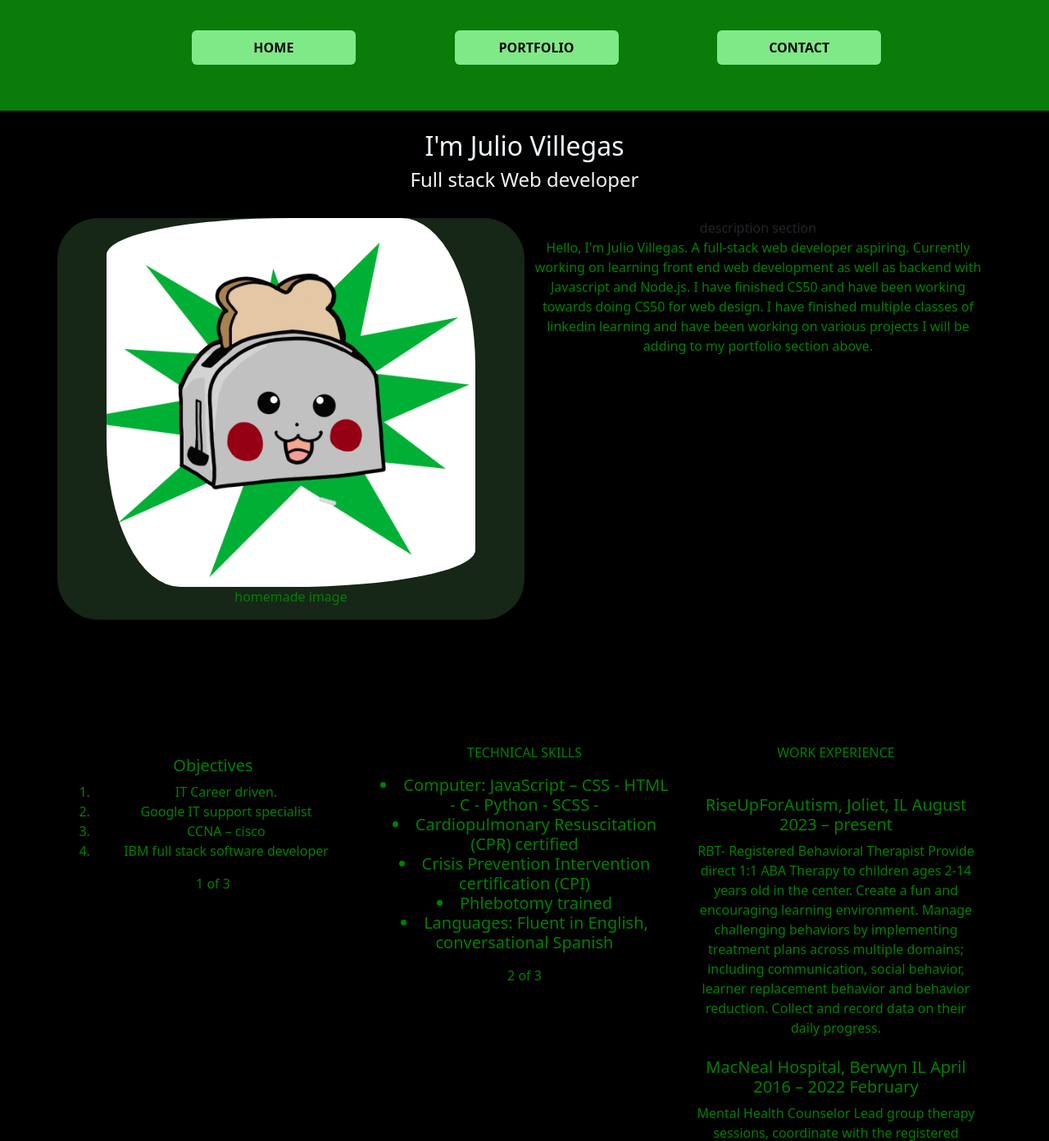
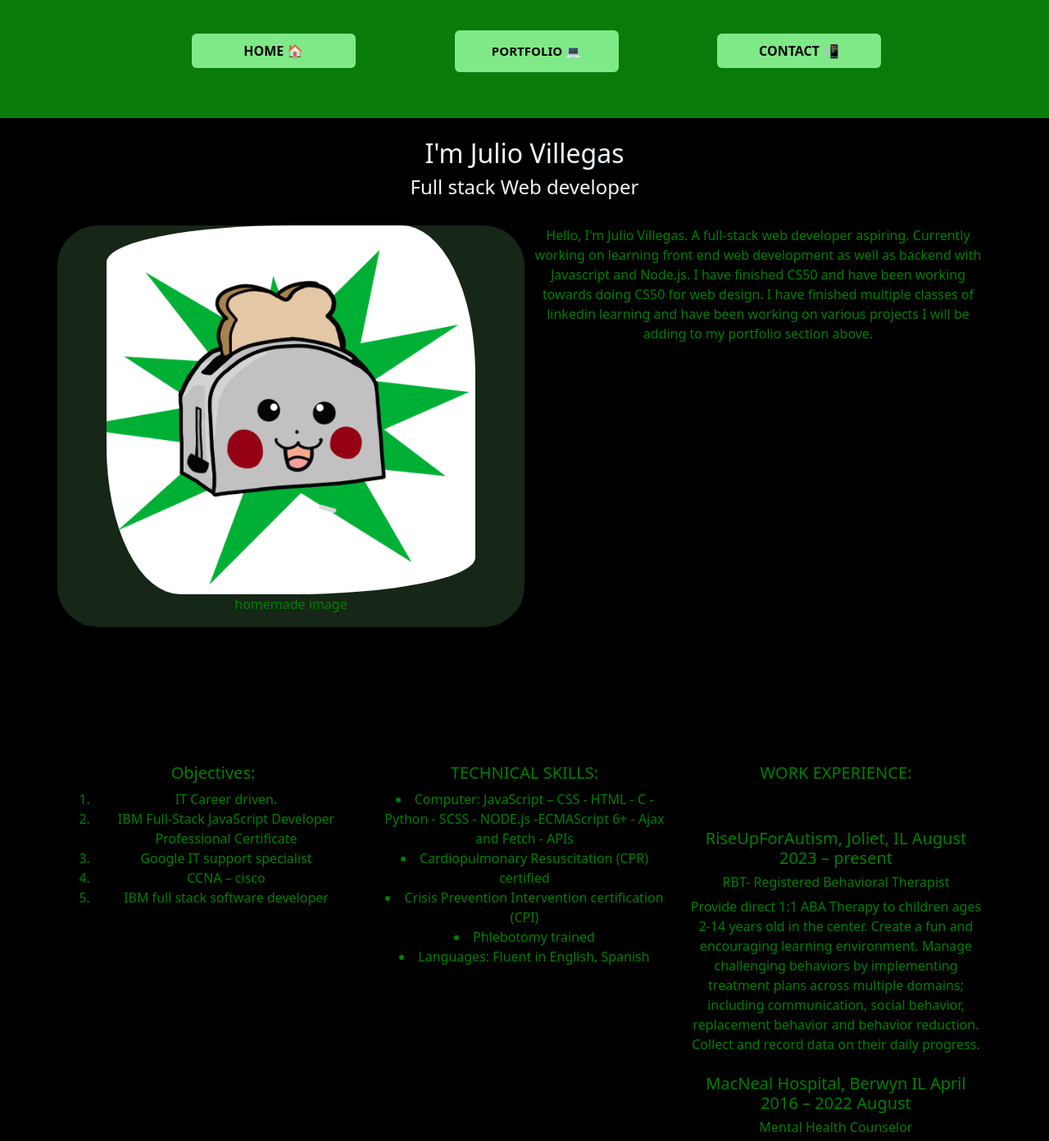
Before and after one commit to Julio-Jimson/Julio-Jimson.github.io, a plain HTML site: page index.html in a window 1280 px wide. Shown: the top 1392 px of the page at 82% size. Drawn offline with nearby package versions, Linux system fonts and the light colour scheme.

Commit message:
Update index.html

```diff
--- a/index.html
+++ b/index.html
@@ -6,6 +6,8 @@
     <title>Document</title>
     <link href="https://cdn.jsdelivr.net/npm/bootstrap@5.3.2/dist/css/bootstrap.min.css" rel="stylesheet" integrity="sha384-T3c6CoIi6uLrA9TneNEoa7RxnatzjcDSCmG1MXxSR1GAsXEV/Dwwykc2MPK8M2HN" crossorigin="anonymous">
     <link rel="stylesheet" href="pro.css">
+    <!-- <script src="bootstrap.bundle.min.js / bootstrap.bundle.js"></script>
+    <script src="requiresutil.js"></script> -->
     <script src="https://cdn.jsdelivr.net/npm/bootstrap@5.3.2/dist/js/bootstrap.bundle.min.js" integrity="sha384-C6RzsynM9kWDrMNeT87bh95OGNyZPhcTNXj1NW7RuBCsyN/o0jlpcV8Qyq46cDfL" crossorigin="anonymous"></script>
     <script src="pro.js" defer ></script>
 </head>
@@ -13,18 +15,23 @@
     <nav class="navigation">
         <ul class="links" >
             <li>
-                <button class="btn"  href="#"> home
-
+                <button class="btn"  href="#"> home  &#127968;
+                    <a href="index.html"></a>
                 </button>
             </li>
             <li>
-                <button class="btn" href="#">
-                   portfolio
+                <div class="dropdown">
+                <button class="btn" id="portfolio" href="#" onclick="myFunction()"
+                class="dropbtn">
+                   portfolio  &#128187;
+
+
                 </button>
+            </div>
             </li>
             <li>
                 <button class="btn" href="#">
-                    contact
+                    contact  &#128242;
                  </button>
             </li>
         </ul>
@@ -35,7 +42,13 @@
             <h2>I'm Julio Villegas</h2>
             <h4>Full stack Web developer</h4>
         <br>
+        <!-- <style contenteditable style="display: block; white-space:pre;">
 
+            html {
+
+            }
+
+            </style> -->
 
 <!-- first section 1 -->
         <div class="container text-center">
@@ -45,7 +58,7 @@
                     <p>homemade image</p>
                 </div>
                 <div class="col" id="first-par">
-                description section
+                <!-- description section -->
                 </div>
             </div>
         </div>
@@ -55,52 +68,55 @@
             <div class="row" id="three_rows">
               <div class="col">
                 <p>
-                    <h5>Objectives</h5>
+                    <h5>Objectives:</h5>
+
                     <ol>
                       <li>IT Career driven. </li>
+                      <li>IBM Full-Stack JavaScript Developer Professional Certificate</li>
                       <li>Google IT support specialist </li>
                       <li>CCNA – cisco </li>
                       <li>IBM full stack software developer   </li>
  	                </ol>
                 </p>
-                1 of 3
+
               </div>
               <div class="col">
                 <p>
-                    TECHNICAL SKILLS <br>
-                <h5>
-                   <li>Computer: JavaScript – CSS - HTML - C - Python - SCSS - </li>
+                    <h5> TECHNICAL SKILLS: <br></h5>
+
+                   <li>Computer: JavaScript – CSS - HTML - C - Python - SCSS - NODE.js -ECMAScript 6+ - Ajax and Fetch - APIs </li>
                    <li>Cardiopulmonary Resuscitation (CPR) certified</li>
                    <li>Crisis Prevention Intervention certification (CPI)</li>
                    <li>Phlebotomy trained</li>
-                   <li>Languages: Fluent in English, conversational Spanish</li>
+                   <li>Languages: Fluent in English, Spanish</li>
 
-                </h5>
+
                 </p>
-                2 of 3
+
               </div>
               <div class="col" id="work_info">
-                <p>WORK EXPERIENCE
+                <p>
+                    <h5>WORK EXPERIENCE: </h5>
 
                     <br>
                     <br>
                     <h5>RiseUpForAutism, Joliet, IL August 2023 – present </h5>
-                    	RBT- Registered Behavioral Therapist
+                    	<h6>RBT- Registered Behavioral Therapist</h6>
                     Provide direct 1:1 ABA Therapy to children ages 2-14 years old in the center.
                     Create a fun and encouraging learning environment. Manage challenging behaviors by
                     implementing treatment plans across multiple domains; including communication, social behavior,
-                    learner replacement behavior and behavior reduction. Collect and record data on their daily progress.
+                    replacement behavior and behavior reduction. Collect and record data on their daily progress.
                     <br>
                     <br>
-                    <h5>MacNeal Hospital, Berwyn IL April 2016 – 2022 February </h5>
-                            Mental Health Counselor
+                    <h5>MacNeal Hospital, Berwyn IL April 2016 – 2022 August </h5>
+                          <h6>Mental Health Counselor </h6>
                     Lead group therapy sessions, coordinate with the registered nurses, provide behavioral intervention
                     based on assessed needs for patients. Provide a safe and therapeutic environment assist in the admission,
                     provision of patient care, discharge and transfer of patients and documents specified information.
                     <br>
                     <br>
                    <h5>University of Illinois at Chicago, Chicago, IL June 2011-December 2014</h5>
-                    Library Administration Aid
+                    Library Administration Specialist
                     General office tasks; answering phones, project assistance, maintenance and updating of directories,
                     filing, stocking supplies, bookkeeping and simple accounting reconciliation of administrative duties.
                     <br>
@@ -113,7 +129,6 @@
                     emotional outbursts
 
                 </p>
-                3 of 3
               </div>
             </div>
         </div>
@@ -121,7 +136,7 @@
         <div class="featured">
             <img src="paradigm.jpg" alt="">
             <p>featured work
-               <br>this will be talking about image and how syles and objectives i have done
+               <br>Placeholder text for now. I will add some description of some better image soon.
             </p>
         </div>
         <div class="icons">
```
